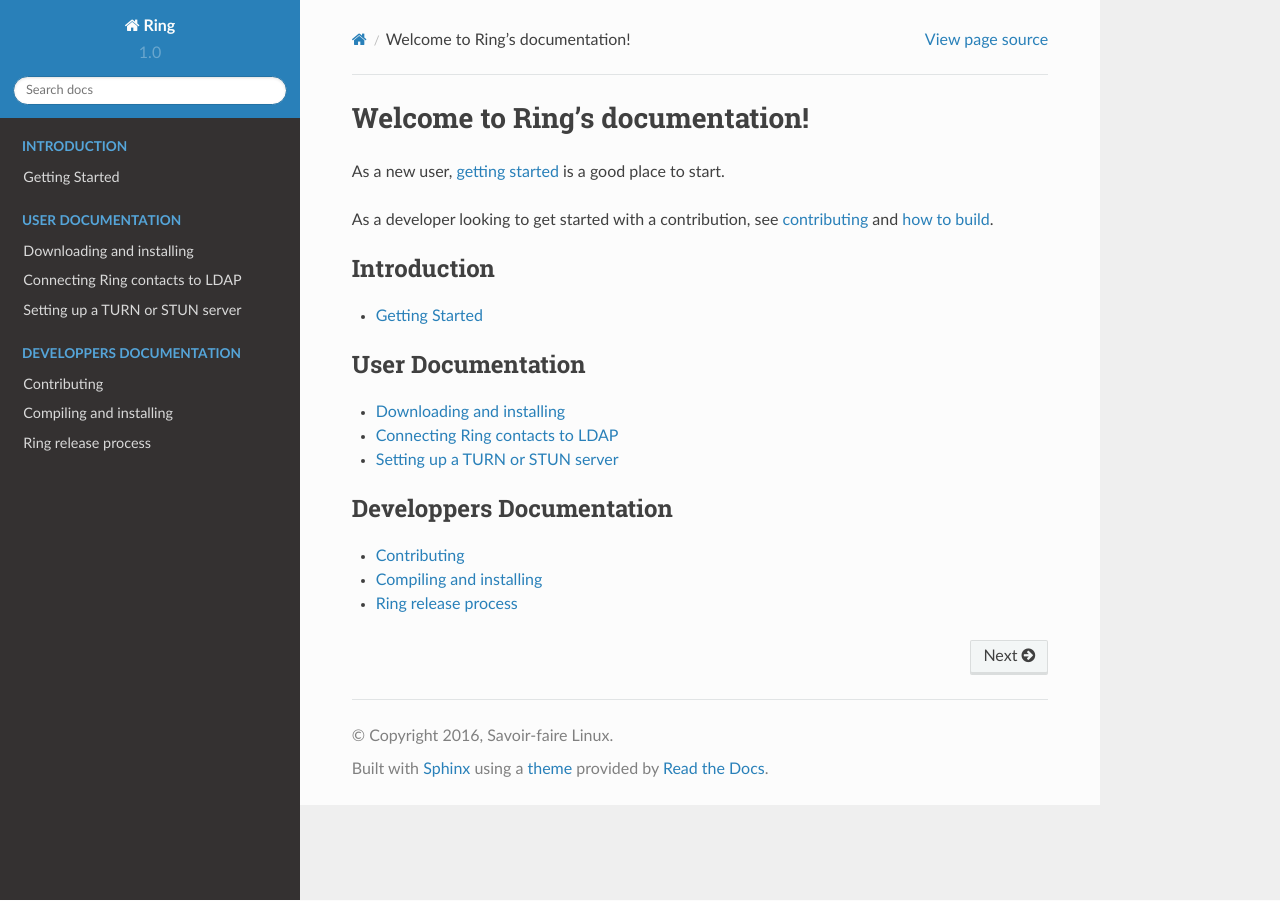
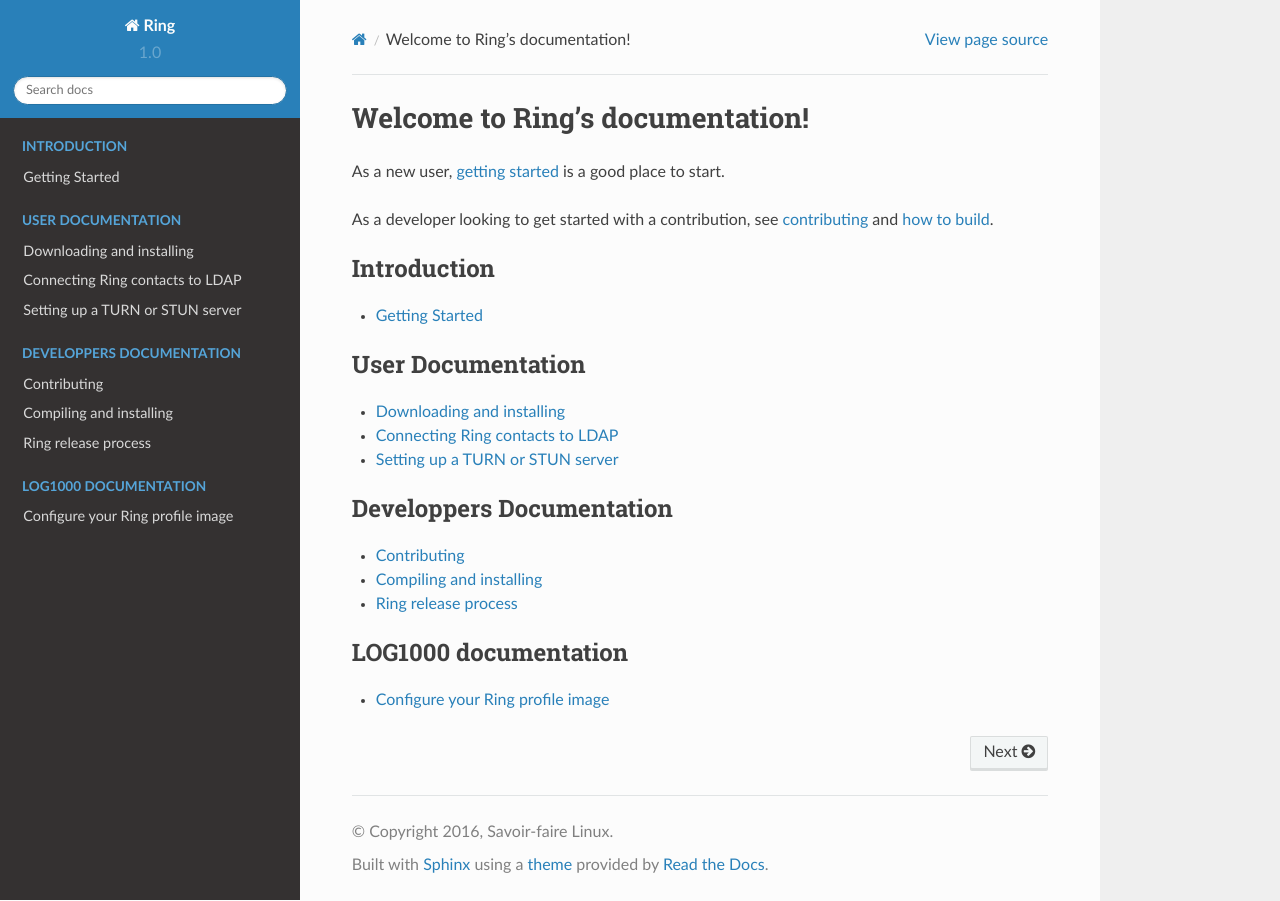
Before and after one commit to savoirfairelinux/jami-project, a Sphinx documentation site: the page built from docs/source/index.rst, in a window 1280 px wide. Built offline with Sphinx 7.4.7 and the Read the Docs theme 2.0.0, drawn with Linux system fonts in a browser that asks for light colours.

Commit message:
added documentation on configuring profile image android
Change-Id: I980a4a88a34553e5d4fe4990afd9682379f85f84

```diff
--- a/docs/source/index.rst
+++ b/docs/source/index.rst
@@ -52,3 +52,11 @@
    :glob:
 
    dev/gnome-client/*
+
+
+.. toctree::
+   :caption: LOG1000 documentation
+   :maxdepth: 1
+   :glob:
+
+   dev/log1000Doc/configurer_profile_android/*
```
Also changed, not shown: docs/source/dev/log1000Doc/configurer_profile_android/configuer_profile_android.rst (added, +23 -0 lines), docs/source/dev/log1000Doc/configurer_profile_android/configurer_profile_android/Capture1.png (added), docs/source/dev/log1000Doc/configurer_profile_android/configurer_profile_android/Capture2.png (added), docs/source/dev/log1000Doc/configurer_profile_android/configurer_profile_android/Capture3.png (added), docs/source/dev/log1000Doc/configurer_profile_android/configurer_profile_android/Capture4.png (added), docs/source/dev/log1000Doc/configurer_profile_android/configurer_profile_android/Capture5.png (added).
